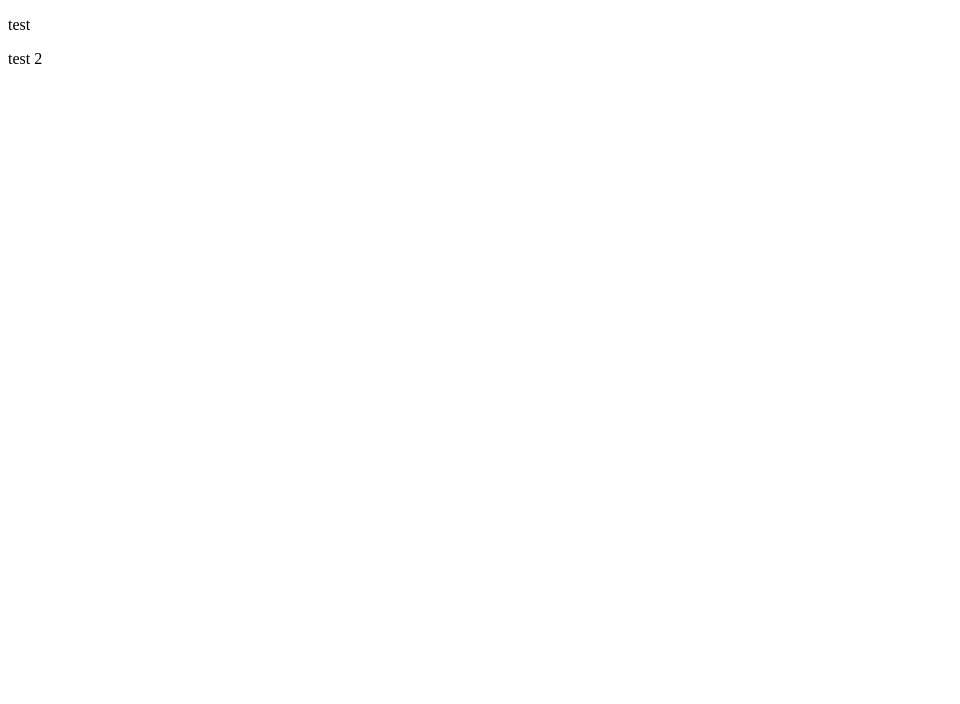
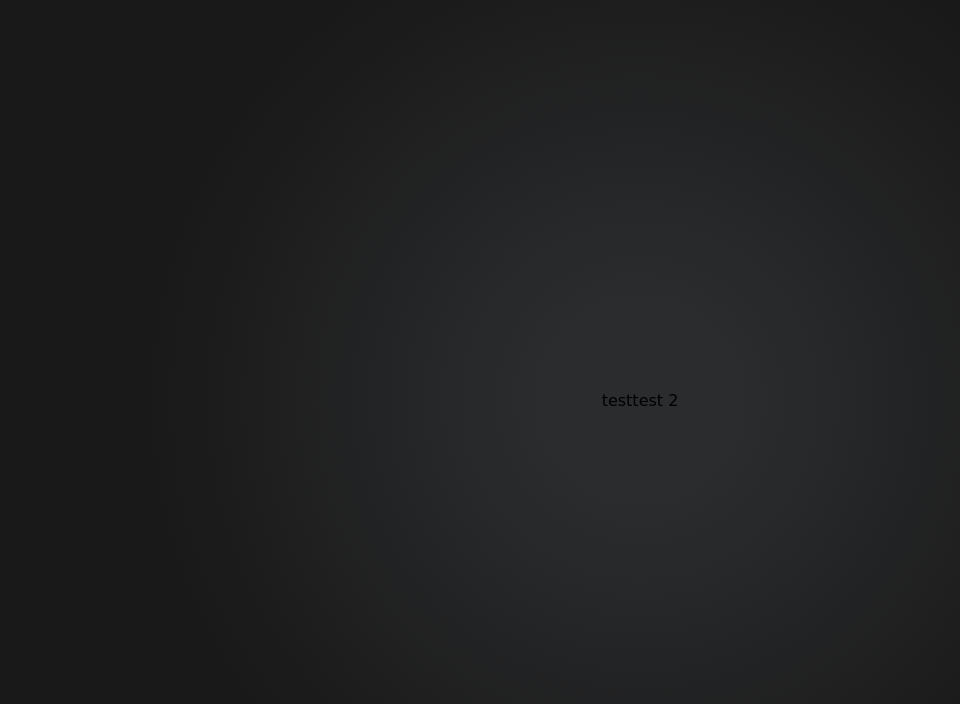
Before and after one commit to nidhog1983/ssh, a plain HTML site: page index.html in a window 1280 px wide. Shown: the whole page, without its empty margins (0-960 px from the left). Drawn offline with Linux system fonts and the light colour scheme.

Commit message:
add style.css

```diff
--- a/index.html
+++ b/index.html
@@ -5,7 +5,8 @@
     <meta charset="UTF-8">
     <meta http-equiv="X-UA-Compatible" content="IE=edge">
     <meta name="viewport" content="width=device-width, initial-scale=1.0">
-    <title>Document</title>
+    <title>test</title>
+    <link rel="stylesheet" href="style.css">
 </head>
 
 <body>
```
